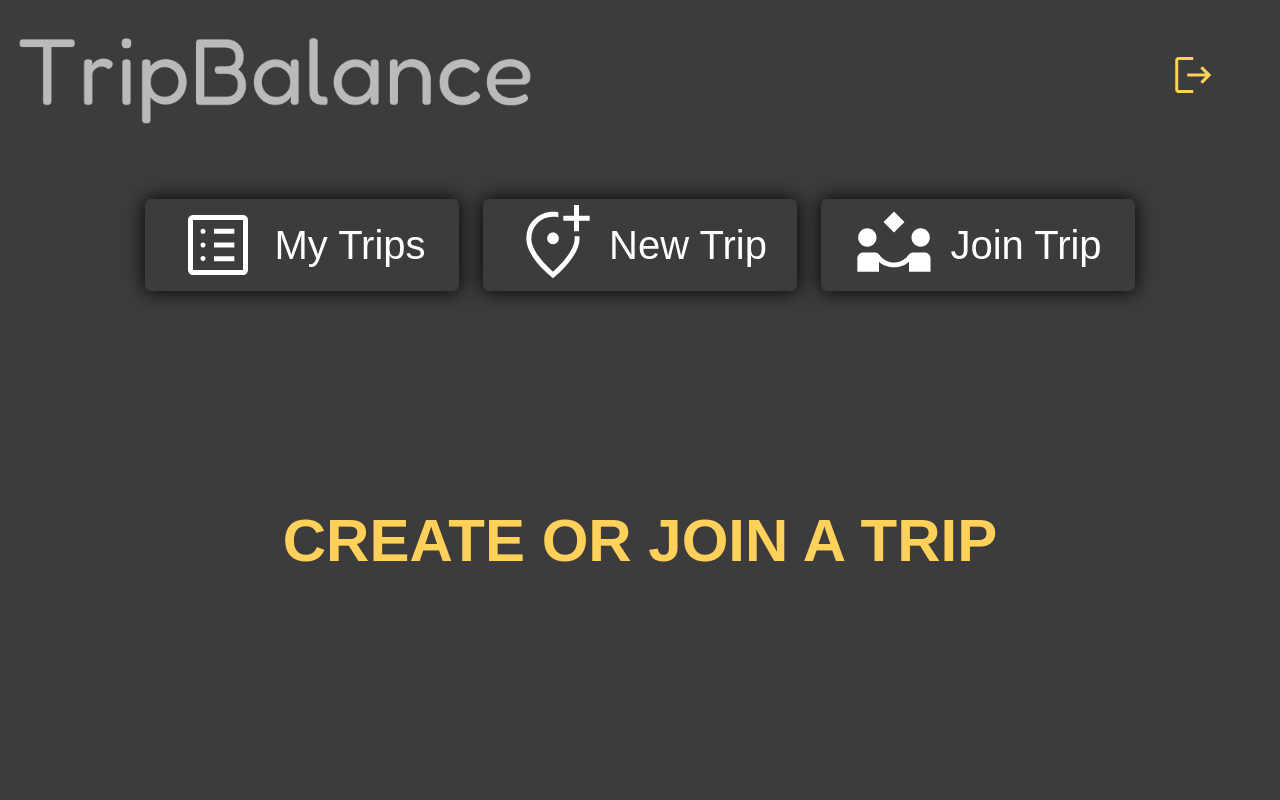
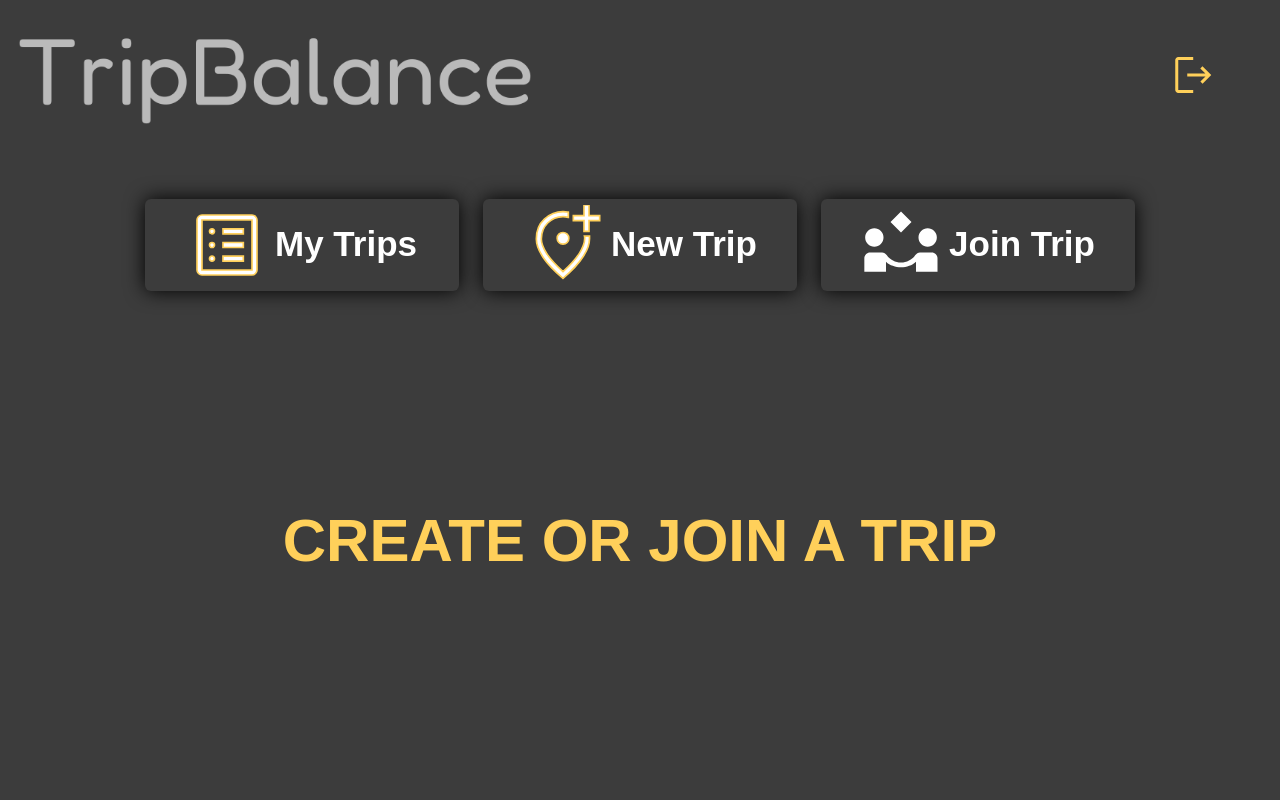
Before and after one commit to AlejoPerez10/TripBalance, a Next.js app: page /tripList in a window 1280 px wide. Shown: the top 800 px of the page. Built offline with nearby package versions, Linux system fonts and the light colour scheme.

Commit message:
Configuración del responsive de la página de TripList

```diff
--- a/src/components/buttonsNav.js
+++ b/src/components/buttonsNav.js
@@ -5,12 +5,12 @@ const ButtonsNav = ({ name, icon, altura, onClick }) => {
     return (
         <button
             type="button"
-            className={`col-7 col-sm-3 btn btn-primary border-0 d-flex justify-content-center align-items-center gap-3 ${styles.activeButtonsNav}`}
+            className={`col-3 btn btn-primary border-0 d-flex flex-column flex-sm-row justify-content-center align-items-center gap-2 ${styles.activeButtonsNav}`}
             style={{ height: altura, backgroundColor: '#3c3c3c', boxShadow: '0 0 20px black' }}
             onClick={onClick}
         >
             {icon}
-            <div className="fs-1">{name}</div>
+            <div className={`fw-bold ${styles.textButtonsNavResponsive}`} style={{fontSize:'12px'}}>{name}</div>
         </button>
 
     );
--- a/src/components/travelsTripList.js
+++ b/src/components/travelsTripList.js
@@ -5,12 +5,12 @@ const TravelsTripList = ({ name, icon, code, onClick }) => {
     return (
         <div
             className={`btn btn-primary border-0 d-flex align-items-center mt-4 h-auto ${styles.tripsResponsive} ${styles.laserButton}`}
-            style={{height:'80px', backgroundColor:'#3c3c3c', boxShadow:'0 0 20px black', cursor:'pointer'}}
+            style={{backgroundColor:'#3c3c3c', boxShadow:'0 0 20px black', cursor:'pointer'}}
             onClick={onClick}
         >
             {icon}
-            <div className='fs-1 ms-3 me-auto' style={{fontSize:'10px'}}>{name}</div>
-            <p className='fs-3' style={{color:'#7c7c7c', marginLeft:'40px', marginTop:'20px'}}>{code}</p>
+            <div className={`ms-3 ${styles.textTravelsTripListResponsive}`} >{name}</div>
+            <p className={`ms-auto ${styles.textTravelsTripListResponsive}`} style={{color:'#7c7c7c', margin:'auto 0'}}>{code}</p>
         </div>
     );
 };
--- a/src/pages/tripList.js
+++ b/src/pages/tripList.js
@@ -1,4 +1,3 @@
-import Head from 'next/head';
 import ButtonsNav from "@/components/buttonsNav";
 import CenterText from "@/components/centerText";
 import TravelsTripList from "@/components/travelsTripList";
@@ -8,6 +7,7 @@ import Agend from '@/icons/agend.svg'
 import NewTrip from '@/icons/newTrip.svg'
 import JoinTrip from '@/icons/joinTrip.svg'
 import AirplaneTicket from '@/icons/airplaneTicket.svg'
+import styles from '@/styles/Home.module.css'
 
 const inputsNewTrip = [
     {
@@ -221,10 +221,10 @@ export default function TripListPage() {
     return (
         <>
 
-            <div className="container-fluid d-flex flex-column flex-sm-row justify-content-center align-items-center gap-4">
-                <ButtonsNav name='My Trips' icon=<Agend style={{width:'80px'}}/> onClick={() => handleButtonClick('myTrips')} />
-                <ButtonsNav name='New Trip' icon=<NewTrip style={{width:'80px'}}/> onClick={() => handleButtonClick('newTrip')} />
-                <ButtonsNav name='Join Trip' icon=<JoinTrip style={{width:'80px'}}/> onClick={() => handleButtonClick('joinTrip')} />
+            <div className="container-fluid d-flex justify-content-center align-items-center gap-4">
+                <ButtonsNav name='My Trips' icon=<Agend className={`${styles.iconsButtonsNavTripList}`}/> onClick={() => handleButtonClick('myTrips')} />
+                <ButtonsNav name='New Trip' icon=<NewTrip className={`${styles.iconsButtonsNavTripList}`}/> onClick={() => handleButtonClick('newTrip')} />
+                <ButtonsNav name='Join Trip' icon=<JoinTrip className={`${styles.iconsButtonsNavTripList}`}/> onClick={() => handleButtonClick('joinTrip')} />
             </div>
 
             {message &&
@@ -242,7 +242,7 @@ export default function TripListPage() {
                 <div className='d-flex flex-column align-items-center' style={{ marginTop: '100px' }}>
                     {trips.map((trip, index) => (
                         <TravelsTripList
-                            icon=<AirplaneTicket style={{width:'80px', minWidth:'60px'}}/>
+                            icon=<AirplaneTicket className={`${styles.iconsTravelsTripList}`}/>
                             key={index}
                             name={trip['trip name']}
                             code={trip.code}
--- a/src/styles/Home.module.css
+++ b/src/styles/Home.module.css
@@ -131,33 +131,6 @@
   }
 }
 
-.tripsResponsive{
-  width: 50%
-}
-
-.tripsResponsive:hover{
-  color:#ffd05a;
-}
-
-@media (max-width: 991px){
-  .tripsResponsive{
-    flex-direction: row;
-    width: 80%;
-  }
-}
-
-@media (max-width: 485px){
-  .tripsResponsive{
-    flex-wrap: nowrap;
-    flex-direction: column;
-    width: 80%;
-  }
-
-  .tripsResponsive *{
-    margin: 0 !important
-  }
-}
-
 .buttonsExpenseDetails{
   padding: 1% 10%;
   font-size: 100%;
@@ -192,9 +165,78 @@
   }
 }
 
-@media (min-width: 575px){
+.iconsButtonsNavTripList{
+  width: 30px;
+}
+
+.iconsTravelsTripList{
+  width: 50px;
+  min-width: 40px;
+}
+
+.textTravelsTripListResponsive{
+  font-size: 18px;
+}
+
+.tripsResponsive{
+  display: flex;
+  flex-direction: column;
+  padding: 5px 45px;
+  gap: 10px;
+}
+
+.tripsResponsive:hover{
+  color: #ffd05a;
+}
+
+.tripsResponsive div{
+  margin-left:0 !important;
+}
+
+@media (min-width: 280px) {
+  .tripsResponsive{
+    flex-direction: row;
+    width: 80%;
+    justify-content: center;
+    align-items: center;
+    padding: 5px 15px;
+  }
+}
+
+@media (min-width: 576px){
   .logoFooter{
     width: 30% !important;
+  }
+
+  .textButtonsNavResponsive{
+    font-size: 25px !important;
+  }
+
+  .iconsButtonsNavTripList{
+    width: 80px
+  }
+
+  .iconsTravelsTripList{
+    width: 70px;
+  }
+
+  .textTravelsTripListResponsive{
+    font-size: 25px;
+  }
+
+}
+
+@media (min-width: 768px){
+  .textButtonsNavResponsive{
+    font-size: 35px !important;
+  }
+
+  .iconsTravelsTripList{
+    width: 80px;
+  }
+
+  .textTravelsTripListResponsive{
+    font-size: 35px
   }
 }
 
```
Also changed, not shown: src/icons/agend.svg, src/icons/newTrip.svg.
